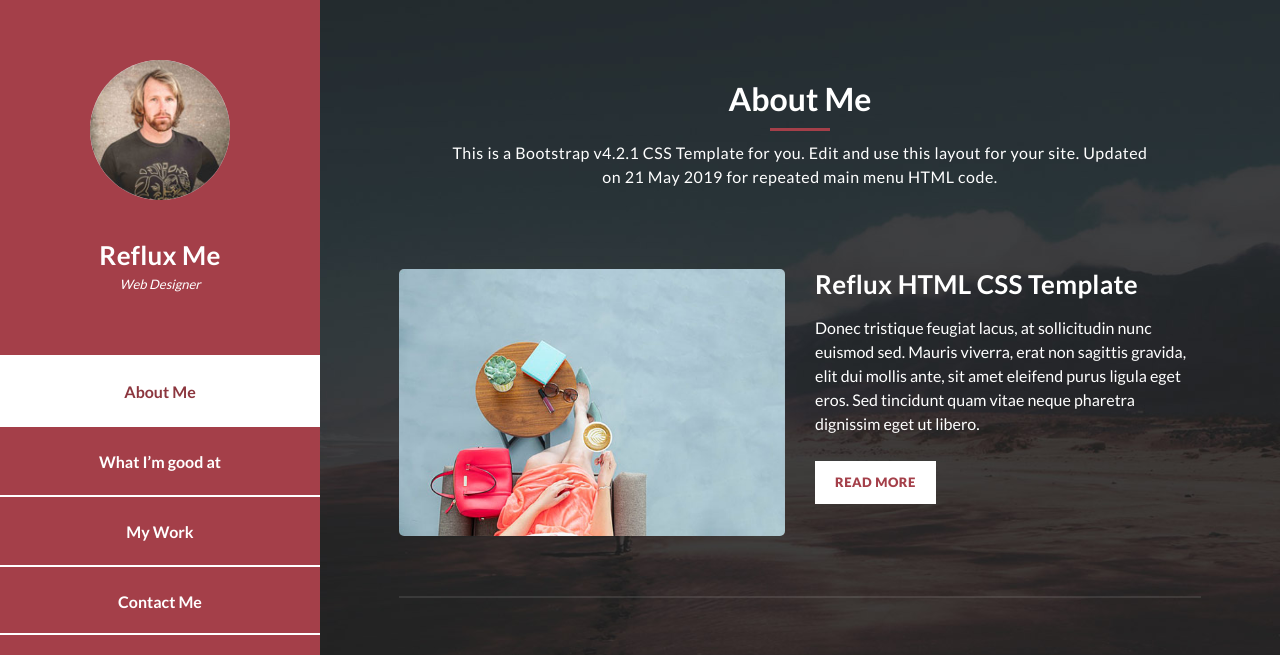
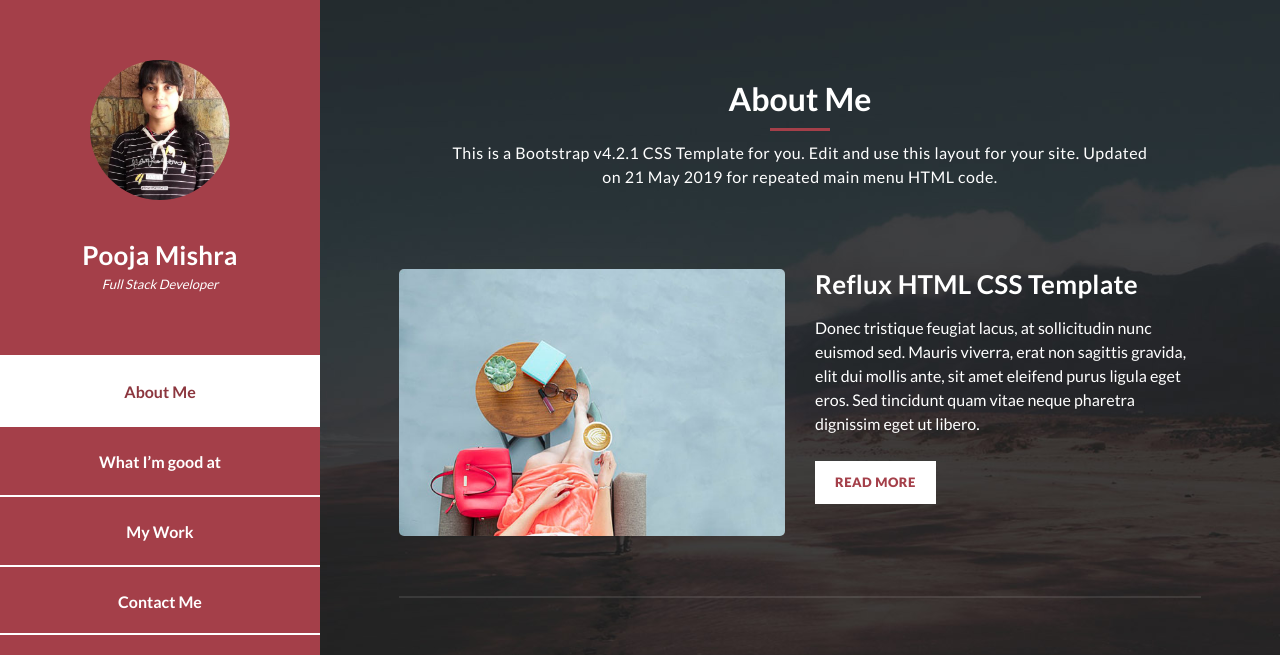
Before and after one commit to CodeAstronautic/portfolio, a plain HTML site: page index.html in a window 1280 px wide. Shown: the top 655 px of the page. Drawn offline with Linux system fonts and the light colour scheme.

Commit message:
added changes & profile

```diff
--- a/index.html
+++ b/index.html
@@ -13,7 +13,7 @@
       rel="stylesheet"
     />
 
-    <title>Reflux HTML CSS Template</title>
+    <title>Portfolio</title>
 <!--
 Reflux Template
 https://templatemo.com/tm-531-reflux
@@ -37,11 +37,11 @@ https://templatemo.com/tm-531-reflux
           <i class="fa fa-times" id="menu-close"></i>
           <div class="container">
             <div class="image">
-              <a href="#"><img src="assets/images/author-image.jpg" alt="" /></a>
+              <a href="#"><img src="assets/images/57384798.jpeg" alt="profile" /></a>
             </div>
             <div class="author-content">
-              <h4>Reflux Me</h4>
-              <span>Web Designer</span>
+              <h4>Pooja Mishra</h4>
+              <span>Full Stack Developer</span>
             </div>
             <nav class="main-nav" role="navigation">
               <ul class="main-menu">
```
Also changed, not shown: assets/images/57384798.jpeg (added).
